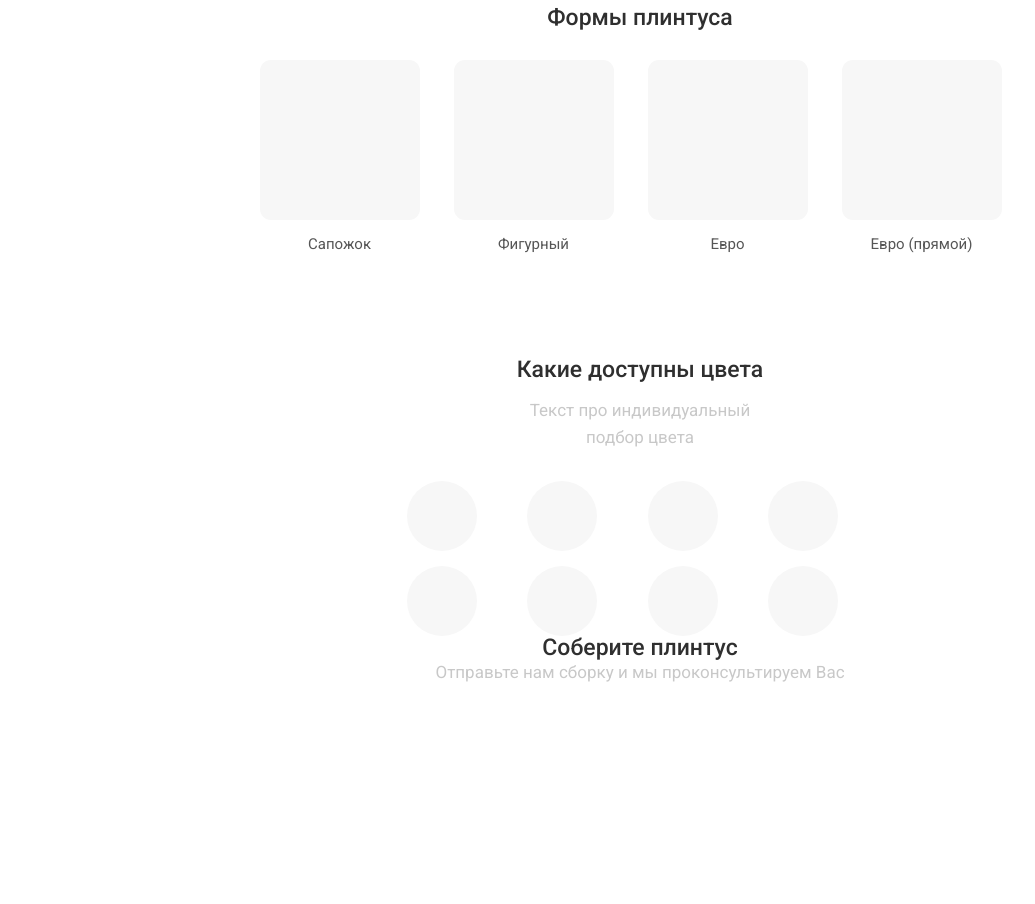
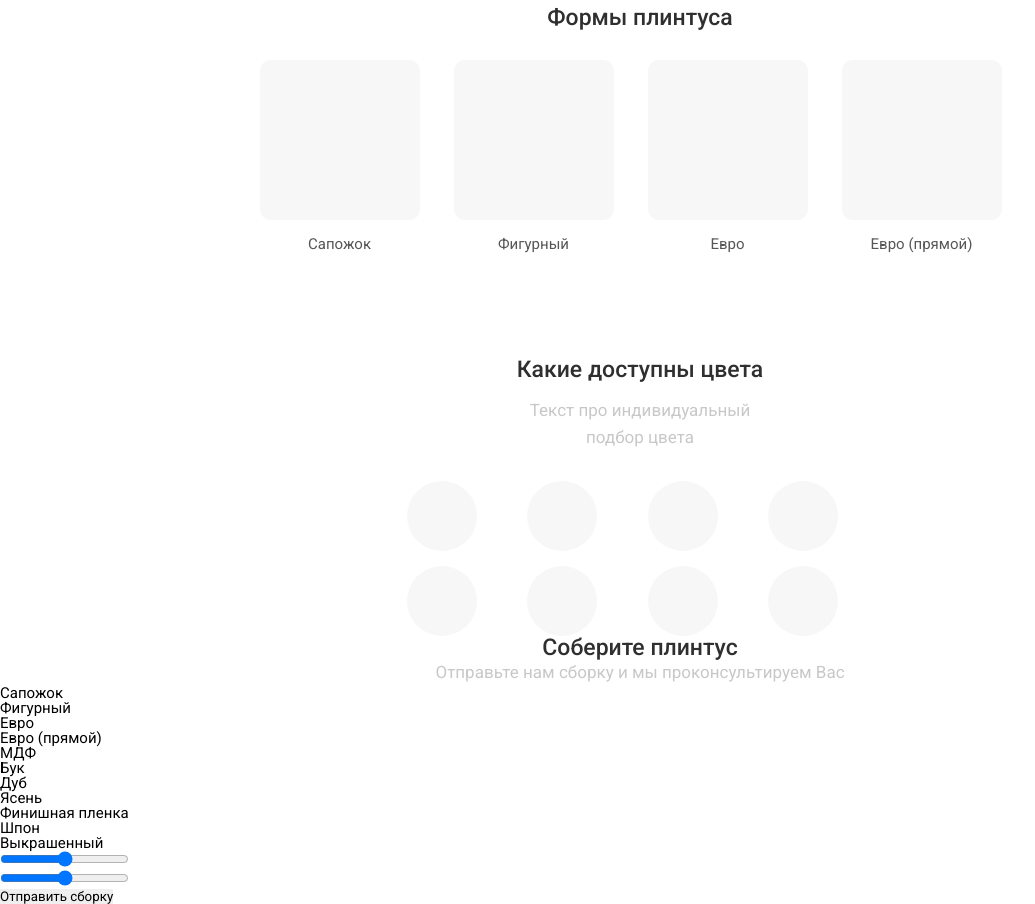
Before and after one commit to mrRobertGreen/avanta-decor, a website: page src/index.html in a window 1280 px wide. Shown: the part 1668-2572 px from the top of the page, without its empty margins (0-1035 px from the left). Before the commit the page ends 2354 px from the top, so only its background shows below. Drawn offline with nearby package versions, Linux system fonts and the light colour scheme; files that its build step writes are made by us from their sources.

Commit message:
work - 13min

```diff
--- a/src/html/_building.html
+++ b/src/html/_building.html
@@ -1,8 +1,57 @@
 <div class="building">
+    <div class="building__title">
         @@include("./_title.html", {
         text: "Соберите плинтус"
         })
+    </div>
+    <div class="building__subtitle">
         @@include("./_subtitle.html", {
         text: "Отправьте нам сборку и мы проконсультируем Вас"
         })
     </div>
+    <div class="types buildings__types">
+        <div class="types__item">
+            <div class="types__img"></div>
+            <div class="types__name">Сапожок</div>
+        </div>
+        <div class="types__item">
+            <div class="types__img"></div>
+            <div class="types__name">Фигурный</div>
+        </div>
+        <div class="types__item">
+            <div class="types__img"></div>
+            <div class="types__name">Евро</div>
+        </div>
+        <div class="types__item">
+            <div class="types__img"></div>
+            <div class="types__name">Евро (прямой)</div>
+        </div>
+    </div>
+    <div class="material buildings__material">
+        <div class="material__item">МДФ</div>
+        <div class="material__item">Бук</div>
+        <div class="material__item">Дуб</div>
+        <div class="material__item">Ясень</div>
+    </div>
+    <div class="building__style style">
+        <div class="style__item">Финишная пленка</div>
+        <div class="style__item">Шпон</div>
+        <div class="style__item">Выкрашенный</div>
+    </div>
+    <div class="building__dimensions">
+        <div class="range">
+            <!-- Something else... -->
+            <input type="range" class="range__input">
+        </div>
+        <div class="range">
+            <input type="range" class="range__input">
+        </div>
+    </div>
+    <div class="building__size size">
+        <div class="size__metres"></div>
+        <div class="size__price"></div>
+    </div>
+    <div class="building__btn">
+        <button>Отправить сборку</button>
+    </div>
+</div>
```
Lines whose indentation alone changed are shown as unchanged.
